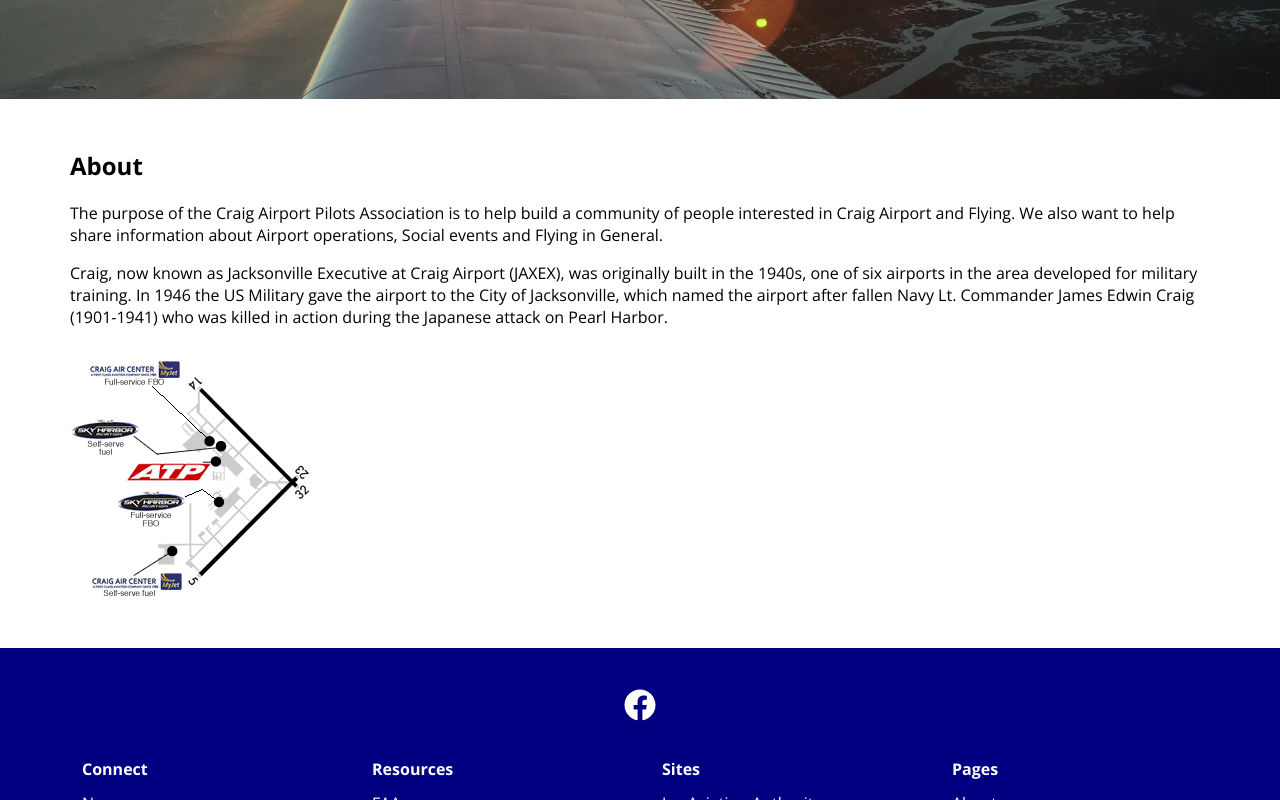
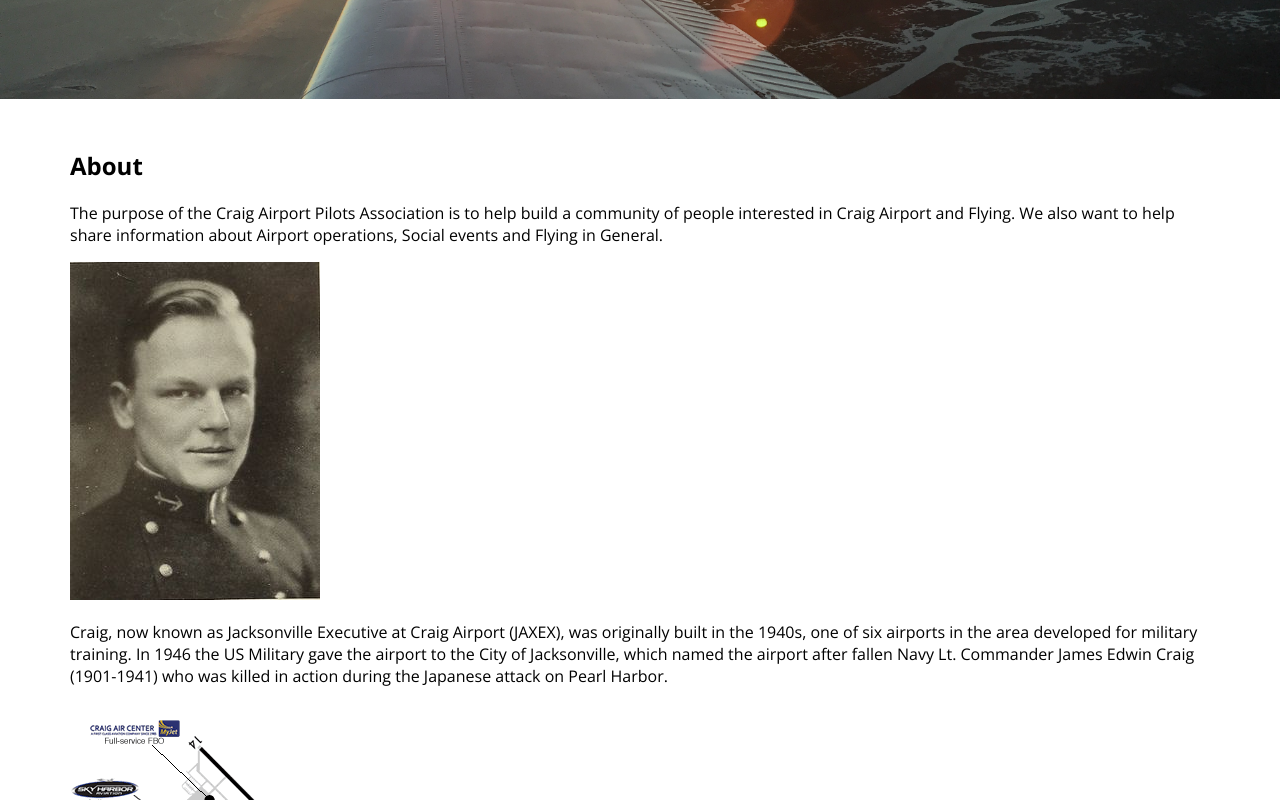
Before and after one commit to davidfekke/crgpilotsassoc, a Gatsby app: page /about in a window 1280 px wide. Shown: the part 634-1434 px from the top of the page. Built offline with nearby package versions, Linux system fonts and the light colour scheme.

Commit message:
James E. Craig picture added

```diff
--- a/src/pages/about.js
+++ b/src/pages/about.js
@@ -18,6 +18,7 @@ export default () => (
                 The purpose of the Craig Airport Pilots Association is to help build a community of people interested in Craig Airport and Flying.
                 We also want to help share information about Airport operations, Social events and Flying in General.
             </p>
+            <img src={withPrefix('1922_Craig_LB.jpg')} alt="Lt. Commander James E. Craig" style={{ width: 'auto' }}/>
             <p>
                 Craig, now known as Jacksonville Executive at Craig Airport (JAXEX), was originally built in the 1940s,
                 one of six airports in the area developed for military training.
```
Also changed, not shown: static/1922_Craig_LB.jpg (added).
